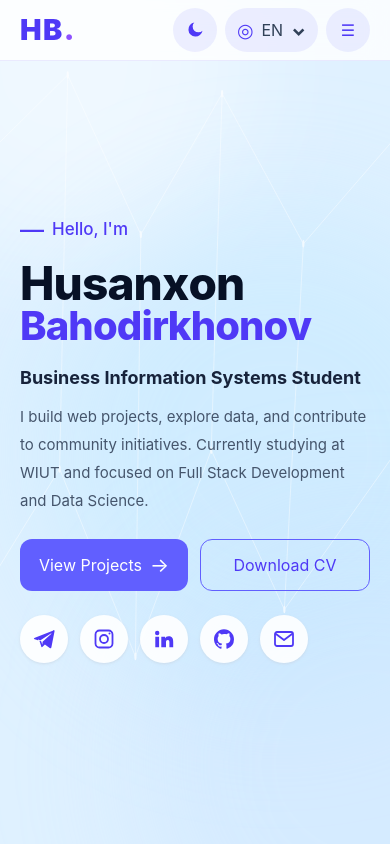
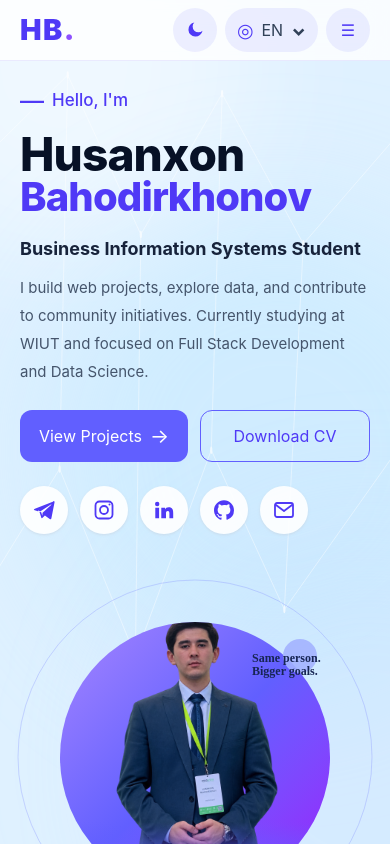
Before and after one commit to Husanxon4407/portfolio-website, a React (Vite) app: page / in a window 390 px wide. Shown: the top 844 px of the page. Built offline with nearby package versions, Linux system fonts and the light colour scheme.

Commit message:
some changes

```diff
--- a/src/components/Hero/Hero.jsx
+++ b/src/components/Hero/Hero.jsx
@@ -145,7 +145,10 @@ function Hero({darkMode, language}) {
                         relative
                         mx-auto
                         flex
-                        min-h-[calc(100vh-60px)]
+                        flex-col
+                        md:flex-row
+                        md:flex-nowrap
+                        md:min-h-[calc(100vh-60px)]
                         w-full
                         max-w-[1500px]
                         items-center
@@ -162,7 +165,7 @@ function Hero({darkMode, language}) {
                             w-full
                             flex-col
                             justify-center
-                            pt-10
+                            pt-7
                             pb-16
                             md:w-[55%]
                             md:pt-0
@@ -501,11 +504,12 @@ function Hero({darkMode, language}) {
                         className="
                             relative
                             hidden
-                            w-[45%]
+                            w-full
                             items-center
                             justify-center
                             md:flex
                             md:w-[45%]
+                            md:shrink-0
                             lg:w-[46%]
                             xl:w-[48%]
                             xl:translate-x-5
@@ -514,10 +518,12 @@ function Hero({darkMode, language}) {
                         <div
                             className="
                                 relative
-                                h-[420px]
-                                w-[420px]
-                                lg:h-[500px]
-                                lg:w-[500px]
+                                h-[360px]
+                                w-[360px]
+                                md:h-[360px]
+                                md:w-[360px]
+                                lg:h-[470px]
+                                lg:w-[470px]
                                 xl:h-[620px]
                                 xl:w-[620px]
                             "
@@ -741,9 +747,9 @@ function Hero({darkMode, language}) {
                                     alt="Husanxon Bahodirkhonov"
                                     className="
                                         absolute
-                                        bottom-[-28px]
+                                        bottom-0
                                         left-1/2
-                                        h-[345px]
+                                        h-[315px]
                                         w-auto
                                         max-w-none
                                         -translate-x-1/2
@@ -751,10 +757,10 @@ function Hero({darkMode, language}) {
                                         object-bottom
                                         xl:bottom-[-45px]
                                         xl:h-[500px]
-                                         md:bottom-[-28px]
-                                          md:h-[345px]
+                                         md:bottom-0
+                                          md:h-[315px]
                                           lg:bottom-[-35px]
-                                          lg:h-[405px]
+                                          lg:h-[365px]
                                     "
                                 />
 
@@ -772,9 +778,9 @@ function Hero({darkMode, language}) {
                                         inset-x-0
                                         bottom-0
                                         z-30
-                                        h-[110px]
-                                        md:h-[110px]
-                                        lg:h-[130px]
+                                        h-[90px]
+                                        md:h-[90px]
+                                        lg:h-[120px]
                                         xl:h-[150px]
                                         ${
                                         darkMode
@@ -923,24 +929,25 @@ function Hero({darkMode, language}) {
                     className="
                         relative
                         mx-auto
+                        -mt-4
                         flex
-                        h-[390px]
+                        h-[350px]
                         w-full
-                        max-w-[390px]
+                        max-w-[360px]
                         items-center
                         justify-center
-                        lg:hidden
                         md:hidden
-                        sm:h-[430px]
+                        sm:h-[390px]
+                        sm:max-w-[400px]
                     "
                 >
                     <div
                         className="
                             relative
-                            h-[360px]
-                            w-[360px]
-                            sm:h-[400px]
-                            sm:w-[400px]
+                            h-[320px]
+                            w-[320px]
+                            sm:h-[350px]
+                            sm:w-[350px]
                         "
                     >
                         {/* MAIN CIRCLE */}
@@ -949,14 +956,14 @@ function Hero({darkMode, language}) {
                                 absolute
                                 left-1/2
                                 top-1/2
-                                h-[290px]
-                                w-[290px]
+                                h-[270px]
+                                w-[270px]
                                 -translate-x-1/2
                                 -translate-y-1/2
                                 rounded-full
                                 bg-gradient-to-br
-                                sm:h-[325px]
-                                sm:w-[325px]
+                                sm:h-[300px]
+                                sm:w-[300px]
                                 ${
                                 darkMode
                                     ? 'from-cyan-500 via-blue-600 to-indigo-700'
@@ -991,15 +998,15 @@ function Hero({darkMode, language}) {
                         <div
                             className={`
                                 absolute
-                                right-[28px]
-                                top-[32px]
+                                right-[38px]
+                                top-[42px]
                                 z-40
-                                h-[36px]
-                                w-[36px]
-                                sm:right-[35px]
-                                sm:top-[28px]
-                                sm:h-[40px]
-                                sm:w-[40px]
+                                h-[34px]
+                                w-[34px]
+                                sm:right-[45px]
+                                sm:top-[38px]
+                                sm:h-[38px]
+                                sm:w-[38px]
                                 rounded-full
                                 ${
                                 darkMode
@@ -1013,15 +1020,15 @@ function Hero({darkMode, language}) {
                         <div
                             className={`
                                 absolute
-                                bottom-[12px]
-                                left-[28px]
+                                bottom-[18px]
+                                left-[38px]
                                 z-40
-                                h-[38px]
-                                w-[38px]
-                                sm:bottom-[18px]
-                                sm:left-[30px]
-                                sm:h-[42px]
-                                sm:w-[42px]
+                                h-[34px]
+                                w-[34px]
+                                sm:bottom-[22px]
+                                sm:left-[42px]
+                                sm:h-[38px]
+                                sm:w-[38px]
                                 rounded-full
                                 ${
                                 darkMode
@@ -1038,14 +1045,14 @@ function Hero({darkMode, language}) {
                                 left-1/2
                                 top-1/2
                                 z-20
-                                h-[290px]
-                                w-[290px]
+                                h-[270px]
+                                w-[270px]
                                 -translate-x-1/2
                                 -translate-y-1/2
                                 overflow-hidden
                                 rounded-full
-                                sm:h-[325px]
-                                sm:w-[325px]
+                                sm:h-[300px]
+                                sm:w-[300px]
                             "
                         >
                             <img
@@ -1053,16 +1060,16 @@ function Hero({darkMode, language}) {
                                 alt="Husanxon Bahodirkhonov"
                                 className="
                                     absolute
-                                    bottom-[-18px]
+                                    bottom-0
                                     left-1/2
-                                    h-[350px]
+                                    h-[285px]
                                     w-auto
                                     max-w-none
                                     -translate-x-1/2
                                     object-contain
                                     object-bottom
-                                    sm:bottom-[-22px]
-                                    sm:h-[385px]
+                                    sm:bottom-0
+                                    sm:h-[315px]
                                 "
                             />
 
@@ -1074,8 +1081,8 @@ function Hero({darkMode, language}) {
                                     inset-x-0
                                     bottom-0
                                     z-30
-                                    h-[85px]
-                                    sm:h-[95px]
+                                    h-[70px]
+                                    sm:h-[80px]
                                     ${
                                     darkMode
                                         ? 'bg-gradient-to-t from-indigo-800 via-indigo-700/70 to-transparent'
@@ -1089,18 +1096,18 @@ function Hero({darkMode, language}) {
                         <p
                             className={`
                                 absolute
-                                right-[0px]
-                                top-[65px]
+                                right-[-2px]
+                                top-[55px]
                                 z-50
-                                w-[115px]
+                                w-[105px]
                                 font-[cursive]
-                                text-[13px]
+                                text-[12px]
                                 font-semibold
                                 leading-[1.1]
-                                sm:right-[-5px]
-                                sm:top-[75px]
-                                sm:w-[125px]
-                                sm:text-[14px]
+                                sm:right-[-4px]
+                                sm:top-[62px]
+                                sm:w-[115px]
+                                sm:text-[13px]
                                 ${
                                 darkMode
                                     ? 'text-slate-100'
```
